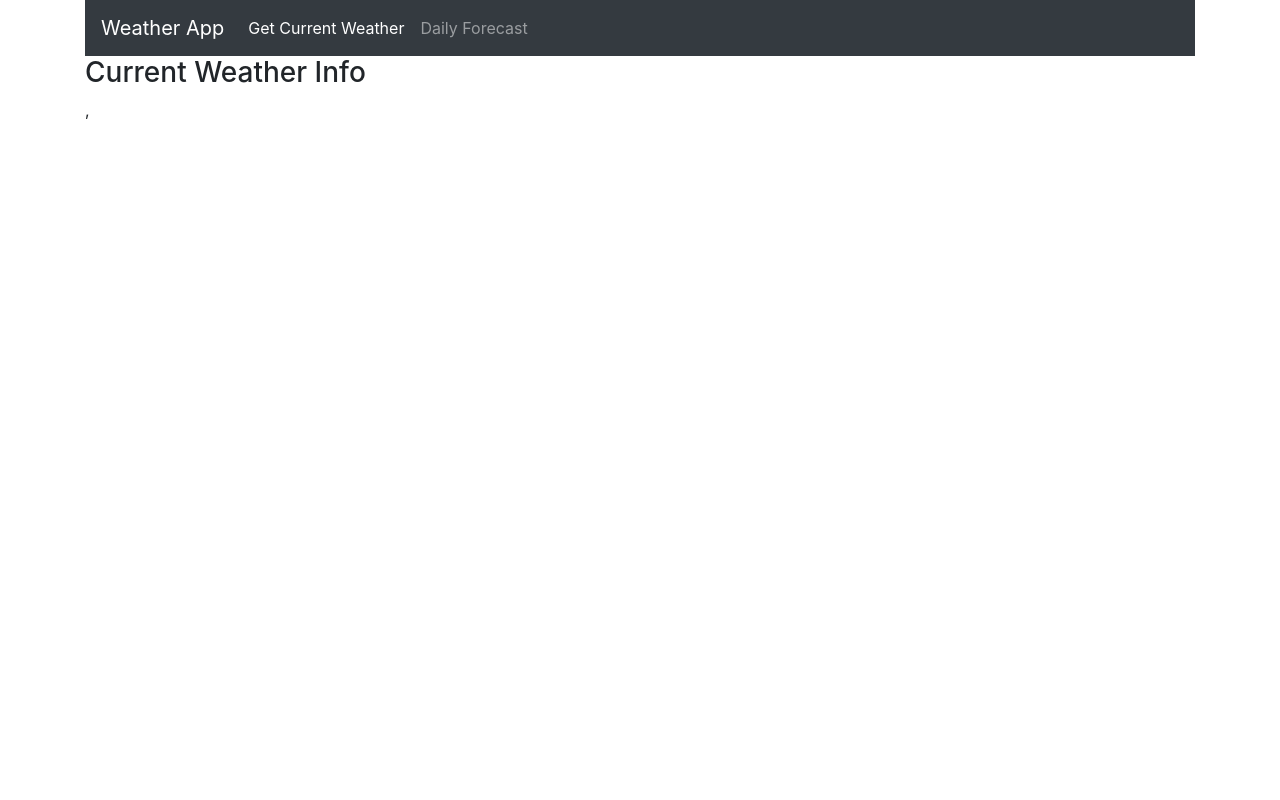
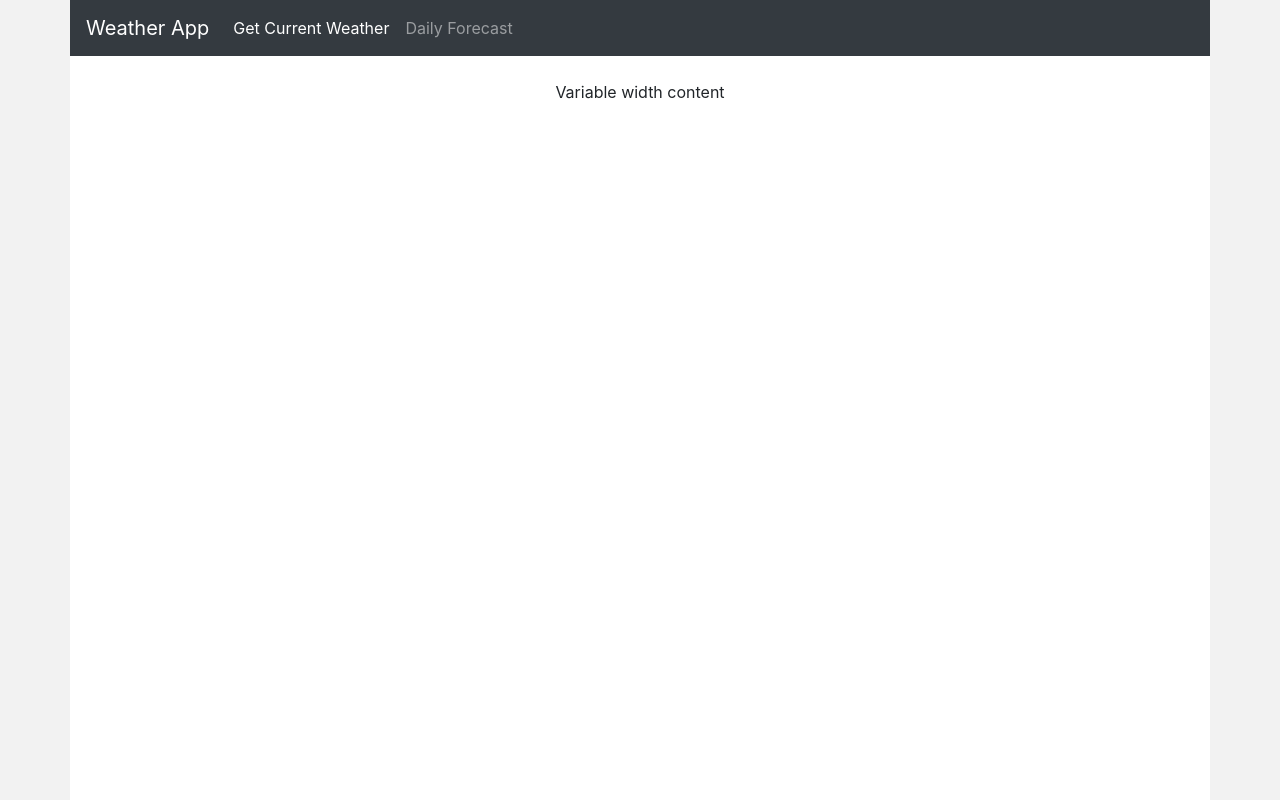
Before and after one commit to Prashant-Acharya/react-weather-app, a React (Create React App) app: page /current in a window 1280 px wide. Built offline with nearby package versions, Linux system fonts and the light colour scheme; no server answers.

Commit message:
makes API call from the current component.

```diff
--- a/src/App.js
+++ b/src/App.js
@@ -11,6 +11,11 @@ import Daily from './Components/Daily'
 import apikey from './apikey'
 
 
+const DefaultComponent = () => (
+	<h4>Navigate through the navigation menu to find Current weather and forecast</h4>
+)
+
+
 class App extends Component {
 	state = {
 		lat: '',
@@ -21,16 +26,17 @@ class App extends Component {
 	componentDidMount(){
 		navigator.geolocation.getCurrentPosition(position => {
 			this.setState({
-				lat: parseInt(position.coords.latitude),
-				lon: parseInt(position.coords.longitude)
+				lat: parseFloat(position.coords.latitude).toFixed(3),
+				lon: parseFloat(position.coords.longitude).toFixed(3),
+				appId: apikey
 			})
 		})
 	}
 
 	render() {
+		console.log(this.state)
 		return (
 			<Container>
-
 				<Router>
 					<Navbar bg="dark" variant="dark">
 						<Navbar.Brand>
@@ -42,18 +48,16 @@ class App extends Component {
 						</Nav>
 					</Navbar>
 
-					<Route exact path="/" render={() => (
-						<Redirect to="/current"/>
-					)}/>
+					{/* <Route exact path="/" render={() => (
+						<Redirect to={{
+							pathname: "/current",
+							state: { data: this.state }
+						}} />
+					)}/> */}
+					<Route exact path="/" render = {DefaultComponent} />
 					<Route path="/current/" render = {() => <Current data = {this.state} />} />
 					<Route path="/daily/" render = {() => <Daily data = {this.state} />} />
 				</Router>
-
-
-				{/* <p>
-					Latitude: {this.state.latitude} <br />
-					Longitude: {this.state.longitude}
-				</p> */}
 			</Container>
 		)
 	}
--- a/src/Components/Current.jsx
+++ b/src/Components/Current.jsx
@@ -1,20 +1,23 @@
 import React, { Component } from 'react'
 import axios from 'axios'
+import {Row, Col} from 'react-bootstrap'
 
 class Current extends Component {
 	state = {weatherData: ''}
 
-	componentDidMount(){
-		axios
-			.get('https://jsonplaceholder.typicode.com/posts')
-			.then(data => console.log(data))
+	async componentDidMount(){
+		const {lat, lon, appId} = this.props.data
+		const res = await axios(`https://api.openweathermap.org/data/2.5/weather?lat=${lat}&lon=${lon}&appid=${appId}`)
+		const weatherData = res.data
+		this.setState({weatherData})
 	}
 
 	render(){
 		return (
 			<>
-				<h3>Current Weather Info</h3>
-				<p>{this.props.data.lat}, {this.props.data.lon}</p>
+				<Row className="justify-content-md-center mt-4">
+					<Col md="auto">Variable width content</Col>
+				</Row>
 			</>
 		)
 	}
--- a/src/Components/Daily.jsx
+++ b/src/Components/Daily.jsx
@@ -13,7 +13,6 @@ class Daily extends Component {
 		return (
 			<>
 				<h3>Daily Weather Forecast</h3>
-				<p>{this.props.data.latitude}, {this.props.data.longitude}</p>
 			</>
 		)
 	}
--- a/src/index.css
+++ b/src/index.css
@@ -12,3 +12,14 @@ code {
   font-family: source-code-pro, Menlo, Monaco, Consolas, "Courier New",
     monospace;
 }
+
+body {
+  background: #f2f2f2;
+}
+
+.container{
+  background: #ffffff;
+  padding-left: 0px;
+  padding-right: 0px;
+  min-height: 100vh;
+}
```
